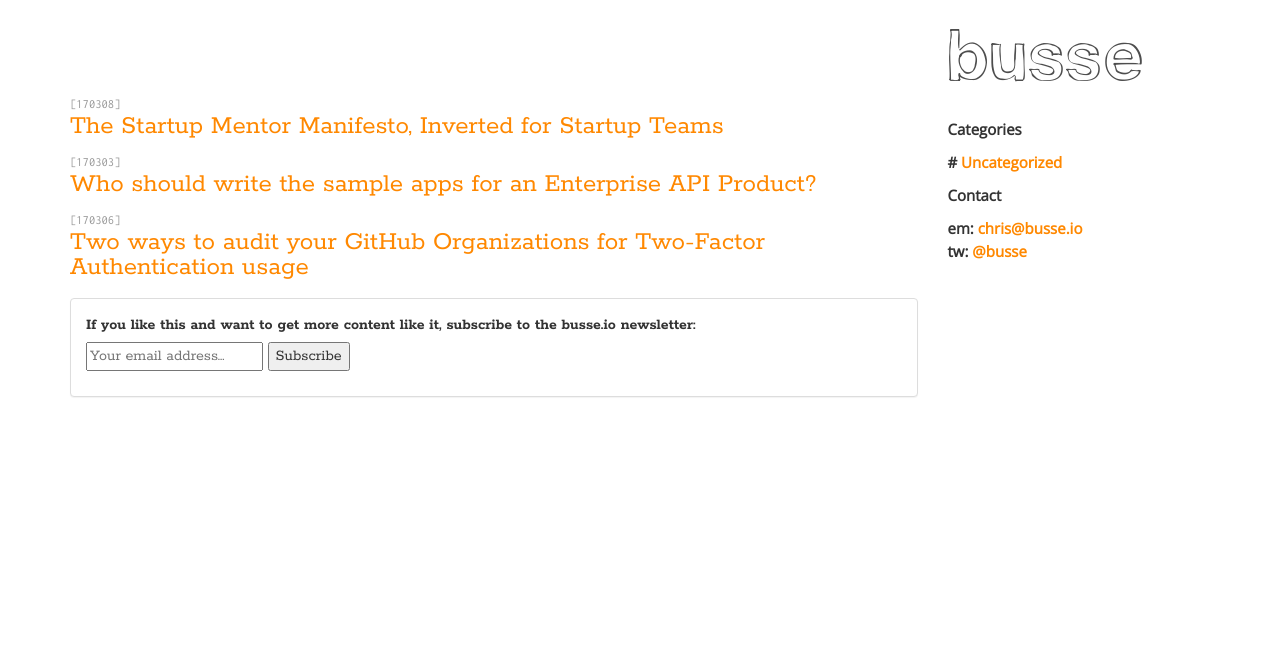
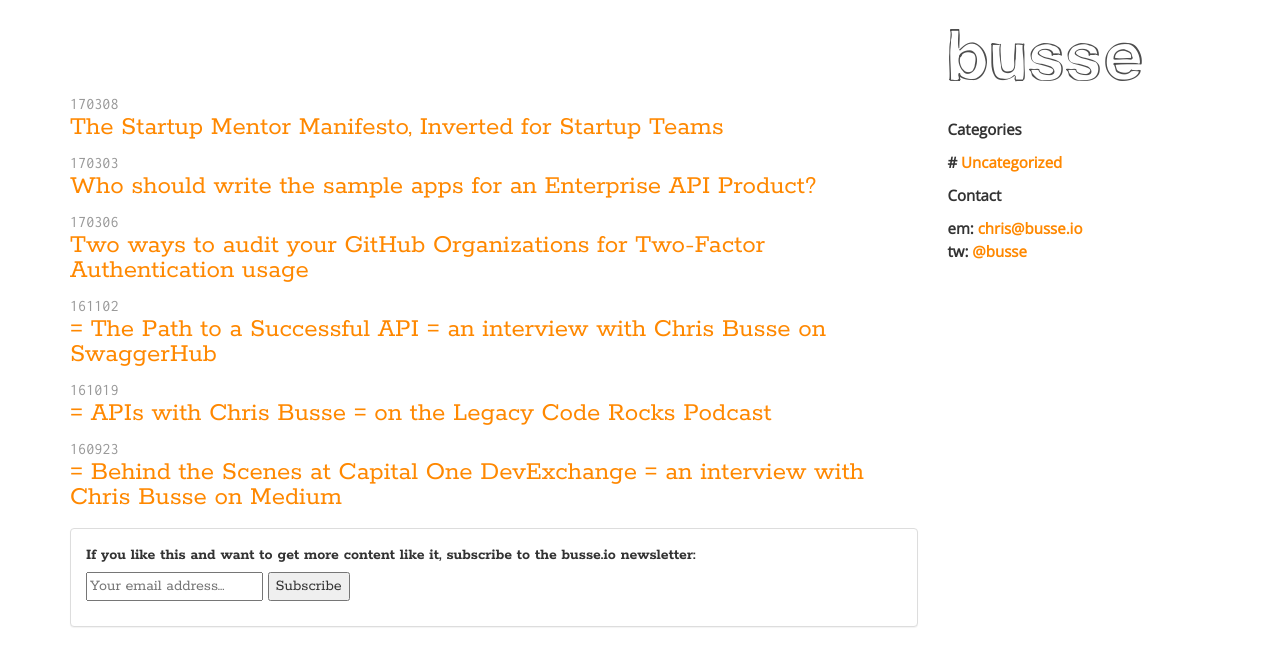
Before and after one commit to busse/busse-io-2, a Jekyll site: the page built from index.html, in a window 1280 px wide. Shown: the top 666 px of the page. Built offline with Jekyll 4.4.1, drawn with Linux system fonts in a browser that asks for light colours; nearby versions of some CDN libraries.

Commit message:
adding 3rd-party interview posts

```diff
--- a/_layouts/blog_by_category.html
+++ b/_layouts/blog_by_category.html
@@ -26,7 +26,7 @@ layout: default
         {% endif %}
       {% endunless %}
       -->
-     <p><span class="dateline">[{{ post.seq }}] {{ post.location }}</span><br /><span class="titlelist"><a href="{{ post.url }}">{{ post.title }}</a></span></p>
+     <p><span class="dateline">{{ post.seq }} {{ post.location }}</span><br /><span class="titlelist"><a href="{{ post.url }}">{{ post.title }}</a></span></p>
       <!--
       {% if forloop.last %}
         </div>
--- /dev/null
+++ b/_posts/2016-09-16-behind-scenes-capital-one-devexchange-interview-chris-busse.md
@@ -0,0 +1,9 @@
+---
+title: = Behind the Scenes at Capital One DevExchange = an interview with Chris Busse on Medium
+seq: 160923
+category: uncategorized
+---
+
+> Why would a bank go all in with public APIs and invest so much in a developer platform? To pull back the curtain, we interviewed Chris Busse, Senior Manager of Developer Marketing and API Consumer Services at Capital One. He explains the company’s tech motives for launching Capital One DevExchange and how it’s creating opportunities for third-party developers.
+
+[Read the interview](https://medium.com/capital-one-developers/behind-the-scenes-at-capital-one-devexchange-2b0702f2399b)
--- /dev/null
+++ b/_posts/2016-10-19-apis-chris-busse-legacy-code-rocks-podcast.md
@@ -0,0 +1,10 @@
+---
+title: = APIs with Chris Busse = on the Legacy Code Rocks Podcast
+seq: 161019
+category: uncategorized
+---
+
+> With over 20 years of experience in the IT industry, Chris Busse, CTO of APIvista, recently helped launch the first public API platform for a North American bank. In this episode, we discuss what is an API, what is critical to its success, and how to find strategic success with digital initiatives.
+
+
+[Listen to the podcast](http://legacycoderocks.libsyn.com/podcast/apis-with-chris-busse)
--- /dev/null
+++ b/_posts/2016-11-02-path-successful-api-interview-chris-busse-swaggerhub.md
@@ -0,0 +1,13 @@
+---
+title: = The Path to a Successful API = an interview with Chris Busse on SwaggerHub
+seq: 161102
+category: uncategorized
+---
+
+> While APIs have existed for over 50 years, they’ve only gone mainstream in the last decade or so, with a lot of buzz and interest around the technology.
+
+> There are a lot of advantages to having APIs, both public facing and internal. However, various organizations and teams still struggle and face issues when embarking on the journey to a successful API.
+
+> I recently sat down with Chris Busse, CTO of APIvista (@busse) to talk more about APIs and how organizations should think about APIs. APIvista is an API-focused development and managed services company that helps clients deliver new business value with APIs. With 20+ years in the IT industry, Chris offered valuable insights into how companies and organization should approach their API strategy.
+
+[Read the interview](https://swaggerhub.com/blog/api-strategy/building-a-successful-api/)
--- a/css/main.css
+++ b/css/main.css
@@ -85,7 +85,7 @@ i {
 
 .dateline {
 	font-family: 'Inconsolata', sans-serif;
-	font-size: 0.7em;
+	font-size: 0.9em;
 	font-weight: 500;
 	color: #999999;
 }
--- a/index.html
+++ b/index.html
@@ -4,5 +4,5 @@ layout: default
 
 
   {% for post in site.posts %}
-    <p><span class="dateline">[{{ post.seq }}] {{ post.location }}</span><br /><span class="titlelist"><a href="{{ post.url }}">{{ post.title }}</a></span></p>
+    <p><span class="dateline">{{ post.seq }} {{ post.location }}</span><br /><span class="titlelist"><a href="{{ post.url }}">{{ post.title }}</a></span></p>
   {% endfor %}
```
Also changed, not shown: _posts/2017-03-06-two-ways-to-audit-your-github-organizations-for-two-factor-authentication-usage.md (+0 -1 lines), _posts/2017-03-08-startup-mentor-manifesto-inverted-for-startups-teams.md (+0 -1 lines), assets/170306-2FA-admin-screen.png (added), assets/logo-helvetidoodle70grey.svg (added).
